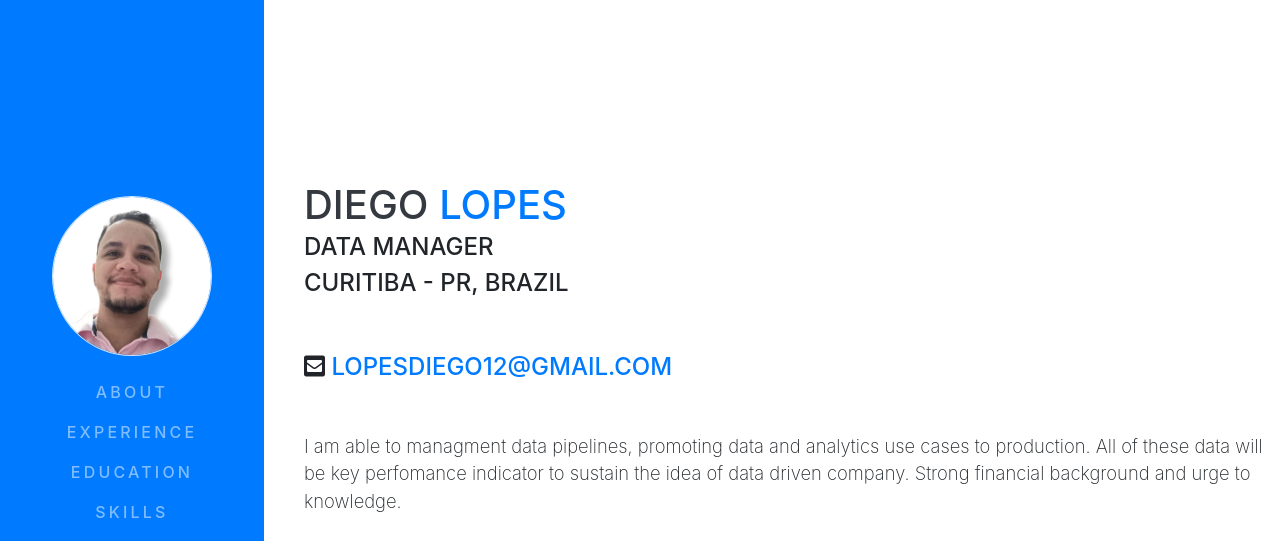
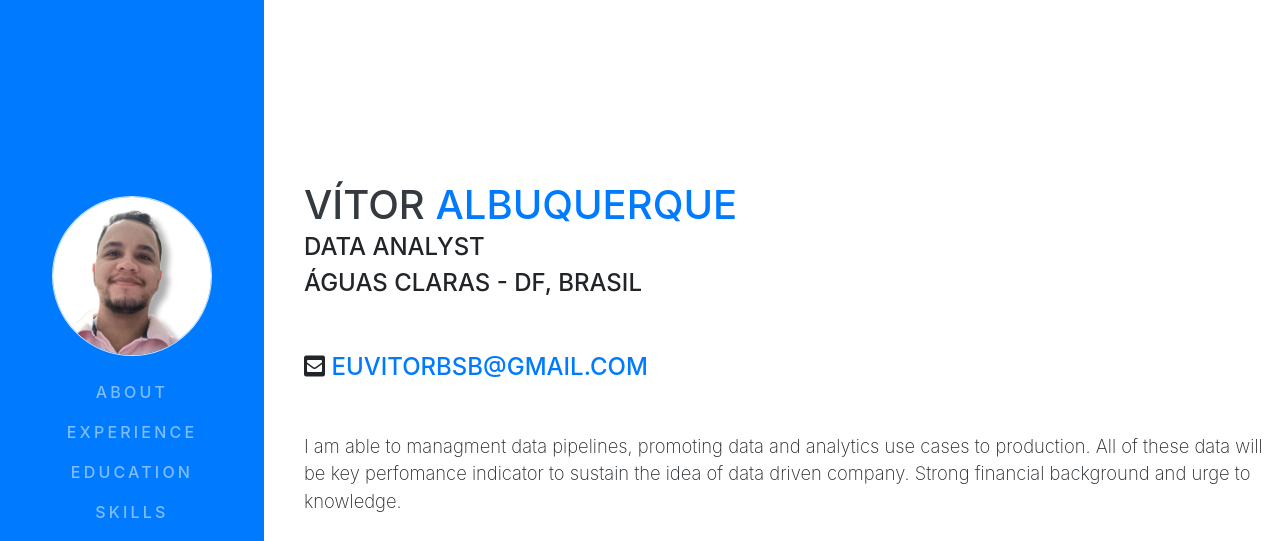
Before and after one commit to vitor-albuquerque-bsb/vitor-albuquerque-bsb.github.io, a website with bundled scripts: page index.html in a window 1280 px wide. Shown: the top 541 px of the page. Built offline with nearby package versions, Linux system fonts and the light colour scheme; a web font is replaced by a local one.

Commit message:
Update index.html

```diff
--- a/index.html
+++ b/index.html
@@ -6,9 +6,9 @@
     <meta charset="utf-8">
     <meta name="viewport" content="width=device-width, initial-scale=1, shrink-to-fit=no">
     <meta name="description" content="CV/Resume and portfolio of Diego Lopes">
-    <meta name="author" content="Diego Lopes">
+    <meta name="author" content="Vítor Albuquerque">
 
-    <title>Resume - Diego Lopes</title>
+    <title>Resume - Vítor Albuquerque</title>
 
     <!-- Bootstrap core CSS -->
     <link href="vendor/bootstrap/css/bootstrap.min.css" rel="stylesheet">
@@ -28,7 +28,7 @@
 
     <nav class="navbar navbar-expand-lg navbar-dark bg-primary fixed-top" id="sideNav">
         <a class="navbar-brand js-scroll-trigger" href="#page-top">
-            <span class="d-block d-lg-none">Diego Lopes</span>
+            <span class="d-block d-lg-none">Vítor Albuquerque</span>
             <span class="d-none d-lg-block">
                 <img class="img-fluid img-profile rounded-circle mx-auto mb-2" src="img/profile.jpg" alt="">
             </span>
@@ -65,13 +65,13 @@
 
         <section class="resume-section p-3 p-lglg-5 d-flex align-items-center" id="about">
             <div class="w-100">
-                <h1 class="mb-0">Diego <span class="text-primary">Lopes</span>
+                <h1 class="mb-0">Vítor <span class="text-primary">Albuquerque</span>
                 </h1>
-                <div class="subheading mb-5"> Data Manager
-                    <div class="subheading mb-5"> Curitiba - PR, Brazil
+                <div class="subheading mb-5"> Data Analyst
+                    <div class="subheading mb-5"> Águas Claras - DF, Brasil
                     </div>
                     <i class="fas fa-envelope-square"></i>
-                    <a href="mailto:name@email.com">lopesdiego12@gmail.com</a>
+                    <a href="mailto:name@email.com">euvitorbsb@gmail.com</a>
                 </div>
                 <p class="lead mb-5"> I am able to managment data pipelines, promoting data and analytics use cases to
                     production.
```
